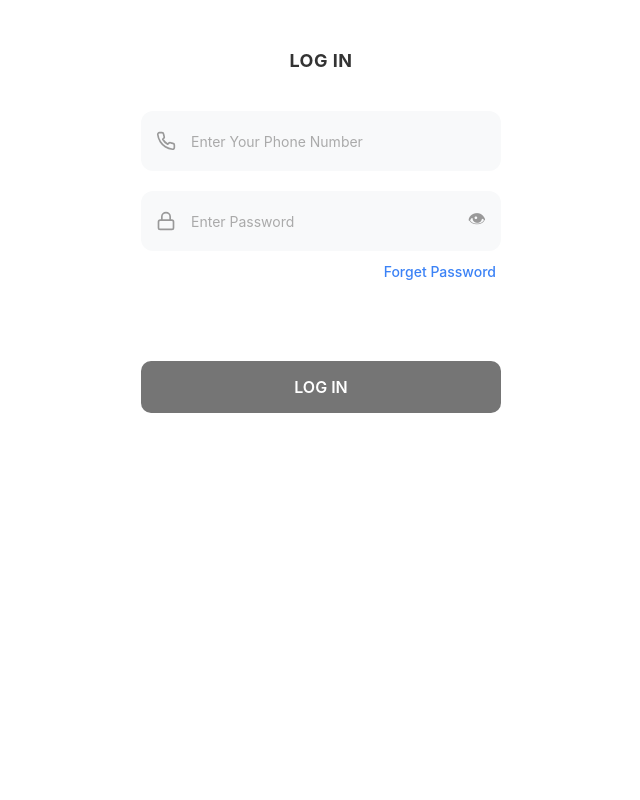
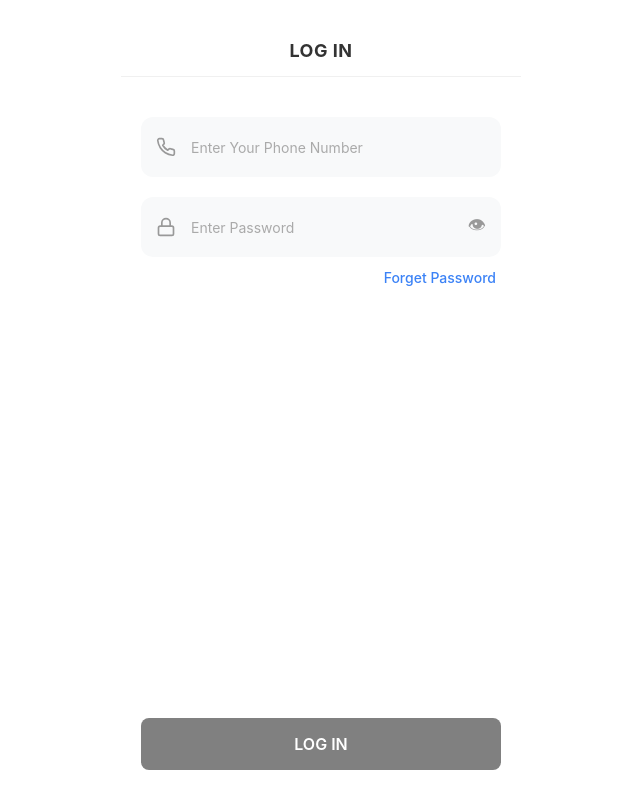
Before and after one commit to Abhimanyu-kumar5650/swift-pay, a website: page public/index.html in a window 1280 px wide. Shown: the whole page, without its empty margins (319-959 px from the left). Drawn offline with Linux system fonts and the light colour scheme.

Commit message:
Make UI pixel-perfect like screenshot with dynamic viewport height

```diff
--- a/public/index.html
+++ b/public/index.html
@@ -14,26 +14,27 @@
         body {
             font-family: -apple-system, BlinkMacSystemFont, 'Segoe UI', Roboto, sans-serif;
             background: white;
-            min-height: 100vh;
+            min-height: 100dvh;
             margin: 0;
             padding: 0;
+            display: flex;
+            justify-content: center;
         }
 
         .container {
             width: 100%;
             max-width: 400px;
-            margin: 0 auto;
-            padding: 20px;
             display: flex;
             flex-direction: column;
-            min-height: 100vh;
+            min-height: 100dvh;
             background: white;
         }
 
         .header-login {
             text-align: center;
-            margin-top: 30px;
-            margin-bottom: 40px;
+            padding-top: 40px;
+            padding-bottom: 15px;
+            border-bottom: 1px solid #f0f0f0;
         }
 
         .header-login h1 {
@@ -47,6 +48,7 @@
             flex: 1;
             display: flex;
             flex-direction: column;
+            padding: 40px 20px 20px 20px;
         }
 
         .form-group-custom {
@@ -103,16 +105,16 @@
 
         .sign-in-btn-custom {
             width: 100%;
-            background: #757575;
+            background: #808080;
             color: white;
             border: none;
             padding: 16px;
-            border-radius: 10px;
+            border-radius: 8px;
             font-size: 16px;
             font-weight: 600;
             cursor: pointer;
-            margin-top: 40px;
-            margin-bottom: 20px;
+            margin-top: auto;
+            margin-bottom: 10px;
             font-family: inherit;
         }
 
```
